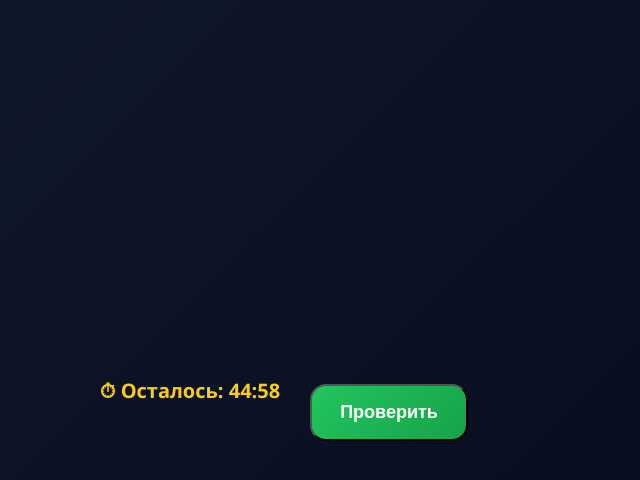
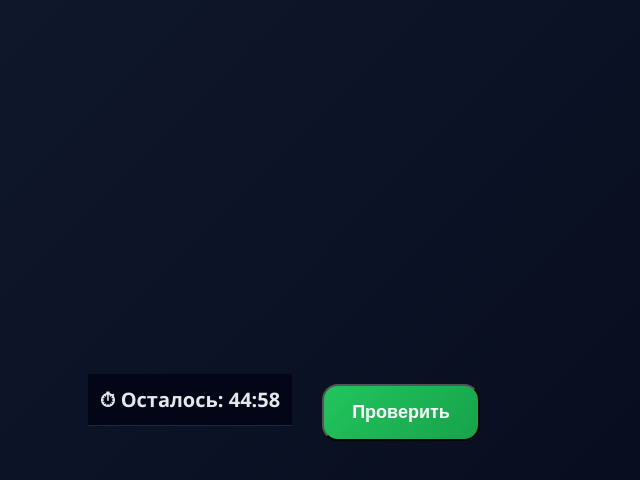
Before and after one commit to ImCoder542/9ClassTests, a plain HTML site: page test.html in a window 1280 px wide. Both pictures are taken after a click on the button "Контрольная". Shown: the whole page, without its empty margins (0-640 px from the left). Drawn offline with Linux system fonts and the light colour scheme; no server answers.

Commit message:
Fix Timer
Таймер был по середине страницы (не удобно)

```diff
--- a/css/style.css
+++ b/css/style.css
@@ -95,6 +95,8 @@ h2 {
     margin-bottom: 15px;
 }
 
+/* ===== ТАЙМЕР ===== */
+
 .mode-select {
     display: flex;
     gap: 15px;
@@ -102,11 +104,17 @@ h2 {
 }
 
 #timer {
+    position: sticky;
+    top: 0;
+    background: #020617;
+    padding: 12px;
+    border-bottom: 1px solid #1e293b;
     font-size: 20px;
     font-weight: bold;
-    margin-bottom: 20px;
-    color: #facc15;
+    text-align: center;
+    z-index: 10;
 }
+
 
 /* ===== ВАРИАНТЫ ОТВЕТОВ ===== */
 .answer {
--- a/js/test.js
+++ b/js/test.js
@@ -118,6 +118,19 @@ function setMode(mode) {
     if (MODE === "exam") startTimer();
 }
 
+function setMode(mode) {
+    MODE = mode;
+
+    document.getElementById("modeSelect").style.display = "none";
+
+    document.getElementById("content").style.display = "block";
+
+    if (MODE === "exam") {
+        document.getElementById("timer").style.display = "block";
+        startTimer();
+    }
+}
+
 function startTimer() {
     updateTimer();
     timerInterval = setInterval(() => {
--- a/test.html
+++ b/test.html
@@ -6,20 +6,21 @@
     <link rel="stylesheet" href="css/style.css">
 </head>
 <body>
-    <div class="mode-select">
+    <div class="mode-select" id="modeSelect">
         <button onclick="setMode('train')">Тренировка</button>
         <button onclick="setMode('exam')">Контрольная</button>
     </div>
 
-    <div id="timer"></div>
+    <div id="timer" style="display:none"></div>
 
-    <div class="container">
+    <div class="container" id="content" style="display:none">
         <h1 id="title"></h1>
         <div id="test"></div>
         <button onclick="check()">Проверить</button>
         <div id="result"></div>
+    </div>
 
-        <script src="js/test.js"></script>
-    </div>
+    <script src="js/test.js"></script>
 </body>
+
 </html>
```
